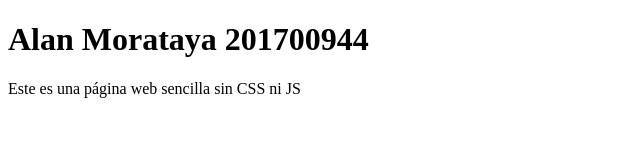
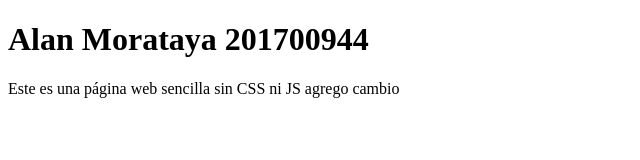
Before and after one commit to ajme-prog/Practica1_SA_201700944, a website: page static/index.html in a window 1280 px wide. Shown: the whole page, without its empty margins (0-640 px from the left). Drawn offline with Linux system fonts and the light colour scheme.

Commit message:
Modifique la webpage

```diff
--- a/static/index.html
+++ b/static/index.html
@@ -7,6 +7,6 @@
 </head>
 <body>
   <h1>Alan Morataya 201700944</h1>
- <p>Este es una página web sencilla sin CSS ni JS</p>
+ <p>Este es una página web sencilla sin CSS ni JS agrego cambio</p>
 </body>
 </html>
```
